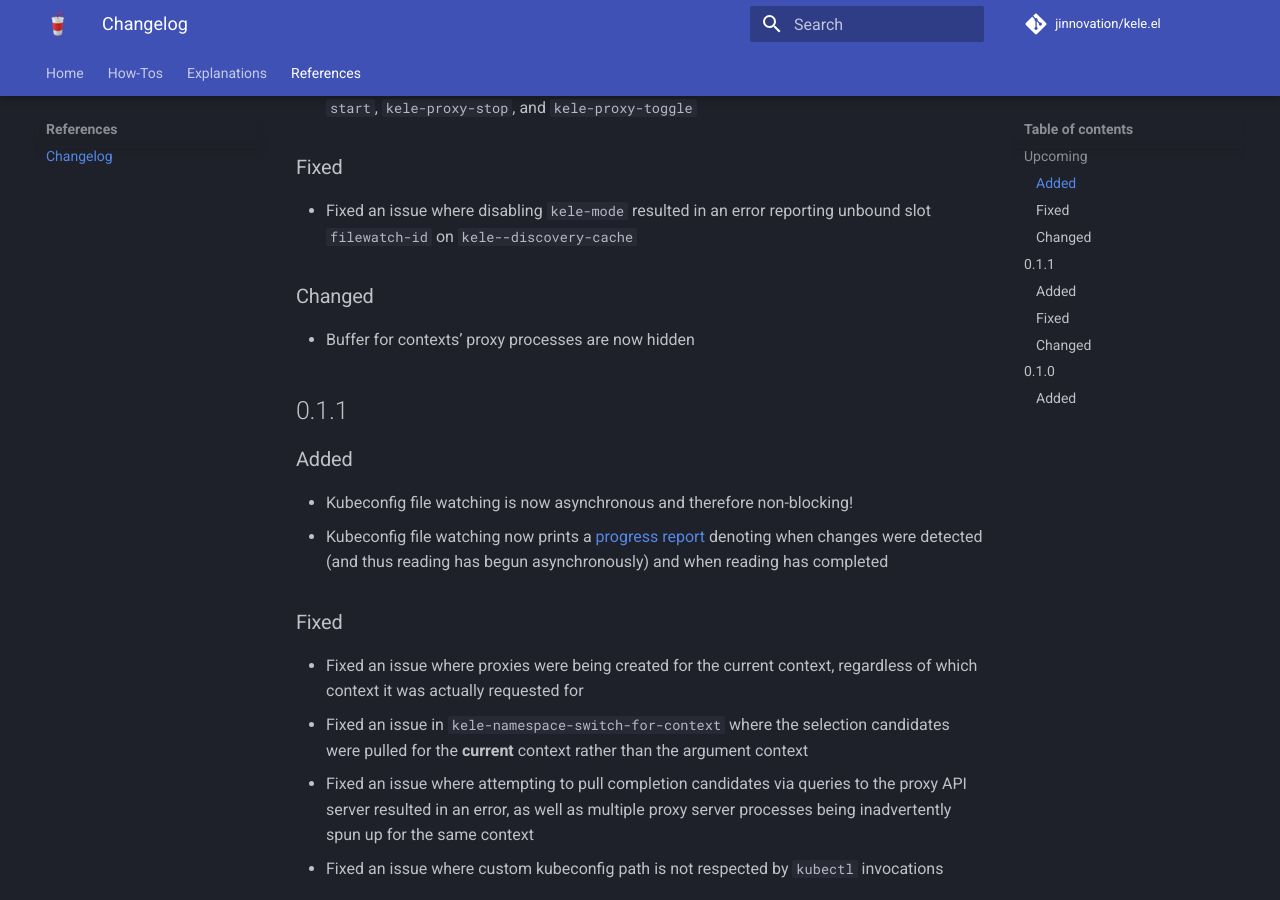
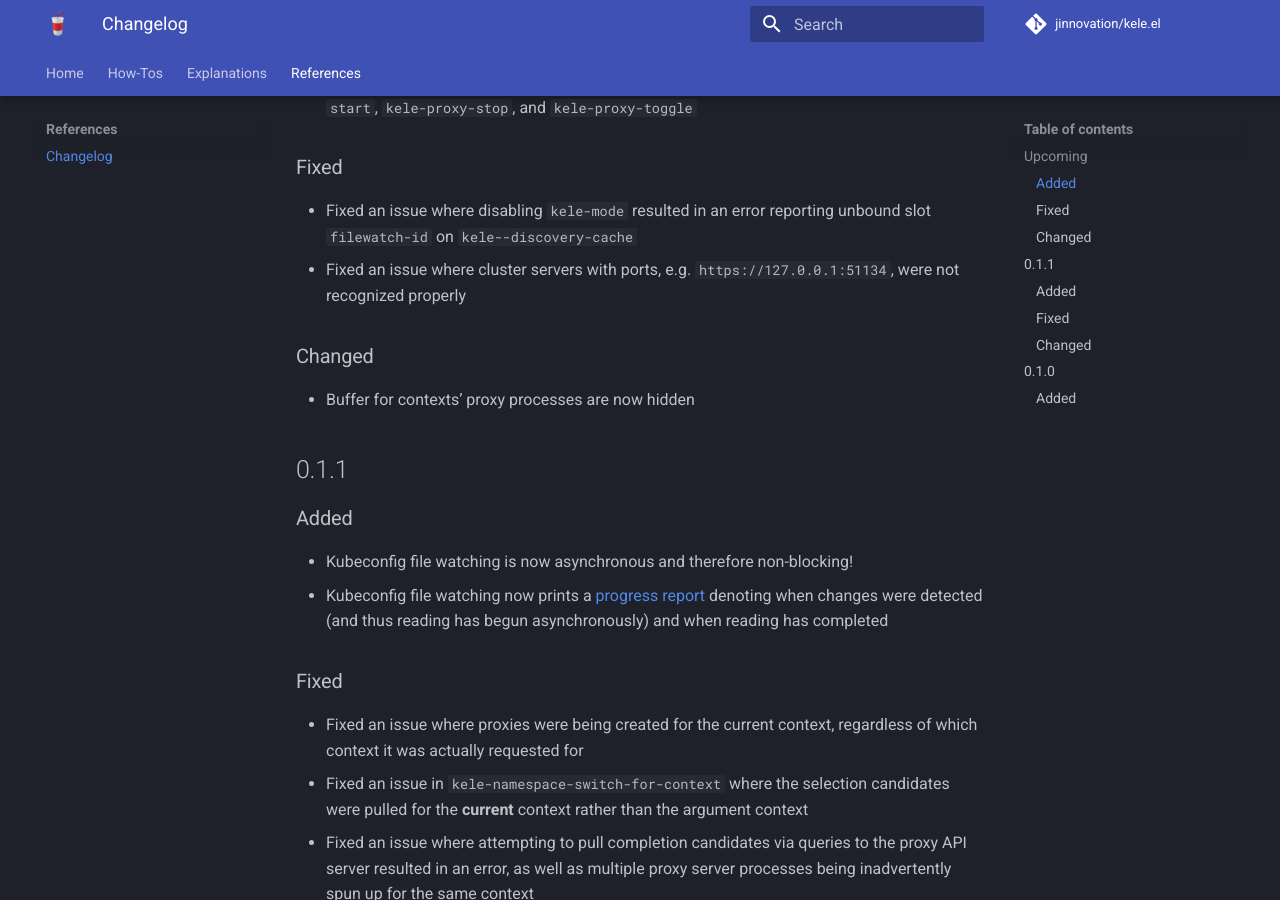
Before and after one commit to jinnovation/kele.el, an MkDocs documentation site: the page built from docs/references/changelog.md, in a window 1280 px wide and 900 px high, scrolled down 422 px. Built offline with MkDocs 1.6.1 and Material for MkDocs 9.7.7, drawn with Linux system fonts in a browser that asks for light colours; comment, search, counter and statistics services are not loaded.

Commit message:
fix: handle ports in cluster server URLs (#62)
Fixes #61.

```diff
--- a/docs/references/changelog.md
+++ b/docs/references/changelog.md
@@ -22,6 +22,8 @@ versioning][semver].
 
 - Fixed an issue where disabling `kele-mode` resulted in an error reporting
   unbound slot `filewatch-id` on `kele--discovery-cache`
+- Fixed an issue where cluster servers with ports,
+  e.g. `https://127.0.0.1:51134`, were not recognized properly
 
 ### Changed
 
```
Also changed, not shown: 5 other files.
